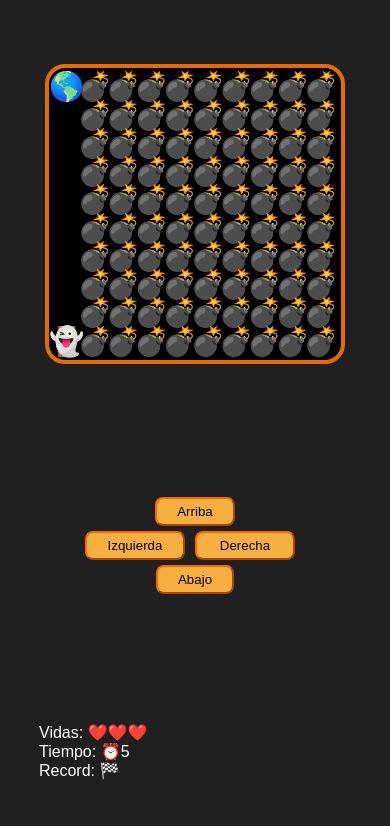
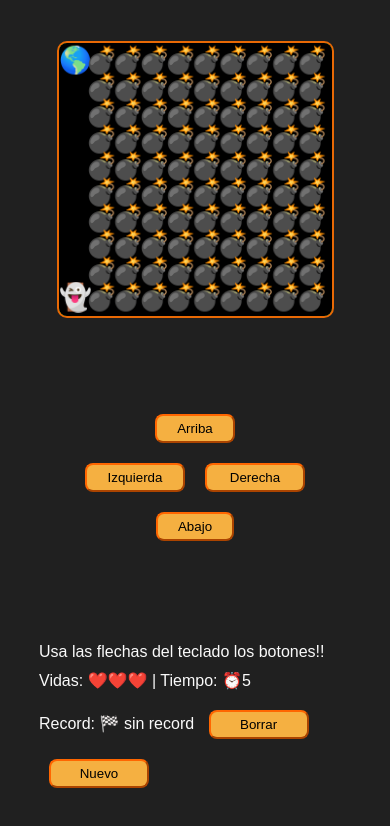
Before and after one commit to mrivero40/mhgame, a plain HTML site: page index.html in a window 390 px wide. Drawn offline with Linux system fonts and the light colour scheme.

Commit message:
Cambios menores en css, 2 botones reload, borrar record, modificaciones en showrecord

```diff
--- a/index.html
+++ b/index.html
@@ -19,10 +19,9 @@
       </div>
 
       <div class="info-container">
-          <p id="result"></p>
-          <p>Vidas: <span id="lives"></span></p>
-          <p>Tiempo: ⏰<span id="time"></span></p>
-          <p>Record: 🏁<span id="record"></span></p>
+        <p id="result">Usa las flechas del teclado los botones!!</p>
+        <p>Vidas: <span id="lives"></span> | Tiempo: ⏰<span id="time"></span></p>
+        <p>Record: 🏁<span id="record">sin record</span> <button id="removeRecord">Borrar</button> <button id="reloadGame">Nuevo</button></p>
       </div>
     </div>
 
--- a/main.js
+++ b/main.js
@@ -7,7 +7,9 @@ const btnRight = document.getElementById('right');
 const spanLives = document.getElementById('lives');
 const spanTimes = document.getElementById('time');
 const spanRecord = document.getElementById('record');
-const pResult = document.getElementById(`result`);
+const pResult = document.getElementById('result');
+const reloadGame = document.getElementById('reloadGame');
+const removeRecord = document.getElementById('removeRecord');
 
 let canvasSize;
 let elemSize;
@@ -36,14 +38,17 @@ window.addEventListener('resize', setCanvasSize);
 
 function setCanvasSize() {
     if(window.innerHeight > window.innerWidth) {
-        canvasSize = window.innerWidth * .75;
+        canvasSize = window.innerWidth * .7;
     } else {
-        canvasSize = window.innerHeight * .75;
+        canvasSize = window.innerHeight * .7;
     };
     canvas.setAttribute('width', canvasSize);
     canvas.setAttribute('height', canvasSize);
+    canvasSize = Number(canvasSize.toFixed(0));
 
-    elemSize = (canvasSize / 10) -1;
+    elemSize = Number((canvasSize / 10).toFixed(5) -1);
+    playerPosition.x = undefined;
+    playerPosition.y = undefined;
     startGame();
 };
 
@@ -148,14 +153,15 @@ function finishGame() {
     if(!record) {
         record = timePlayer;
         localStorage.setItem('record', record);
-        showResult('Primera vez? Sigue superando tu record');
+        showResult('Primera vez? Sigue superando tu record, BIENVENIDO!!');
     };
     if(timePlayer < record) {
         record = timePlayer;
         localStorage.setItem('record', record);
-        showResult('conseguiste un nuevo record de ' + timePlayer);
-    } else {
-        showResult('NO superaste el record anterior, vuelve a intentar');
+        showResult('conseguiste un nuevo record de ' + timePlayer + ' seg. FELICITACIONES!!');
+    };
+    if (timePlayer > record) {
+        showResult('NO superaste el record, vuelve a intentarlo');
     };
     showRecord();
 };
@@ -171,11 +177,20 @@ function showTime() {
 };
 
 function showRecord() {
-    spanRecord.innerText = localStorage.getItem('record');
+    if(!record) {
+        spanRecord.innerText = ' sin record ';
+    } else {
+        spanRecord.innerText = localStorage.getItem('record');
+    };
 };
 
 function showResult(result) {
     pResult.innerText = result;
+};
+
+function resetRecord() {
+    localStorage.removeItem('record');
+    spanRecord.innerText = ' record borrado ';
 };
 
 
@@ -184,8 +199,10 @@ btnDown.addEventListener('click', moveDown);
 btnLeft.addEventListener('click', moveLeft);
 btnRight.addEventListener('click', moveRight);
 window.addEventListener('keydown', moveKeys);
+reloadGame.addEventListener('click', () => location.reload());
+removeRecord.addEventListener('click', resetRecord);
 
-function moveUp(){
+function moveUp() {
     if(playerPosition.y < Math.ceil(elemSize)) {
         console.log('fuera de limite');
     } else {
--- a/styles.css
+++ b/styles.css
@@ -20,8 +20,8 @@ body {
 }
 
 .canvas {
-    border: 4px solid #e86905;
-    border-radius: 20px;
+    border: 2px solid #e86905;
+    border-radius: 10px;
     background-color: yellowgreen;
 }
 
@@ -29,7 +29,7 @@ body {
     display: flex;
     justify-content: center;
     flex-wrap: wrap;
-    margin: 0 auto;
+    margin: 5px auto;
     width: 100%;
 }
 
@@ -38,7 +38,6 @@ button {
     border-radius: 8px;
     border-color: #ff6600;
     font-family: 'Ubuntu', sans-serif;
-    margin: 0;
     padding: 5px 20px;
     width: 100px;
 }
@@ -57,11 +56,16 @@ button:not(:last-child) {
 
 p {
     display: block;
-    margin: 0;
+    margin: 5px 0;
     width: 100%;
 }
 
 @media (max-width: 440px) {
-    button { margin-top: 5px; }
-    #up, #down { margin-left: 100%; margin-right: 100%; }
+    button {
+        margin: 10px;
+    }
+    #up, #down {
+        margin-left: 100%;
+        margin-right: 100%;
+    }
 }
```
Lines whose indentation alone changed are shown as unchanged.
